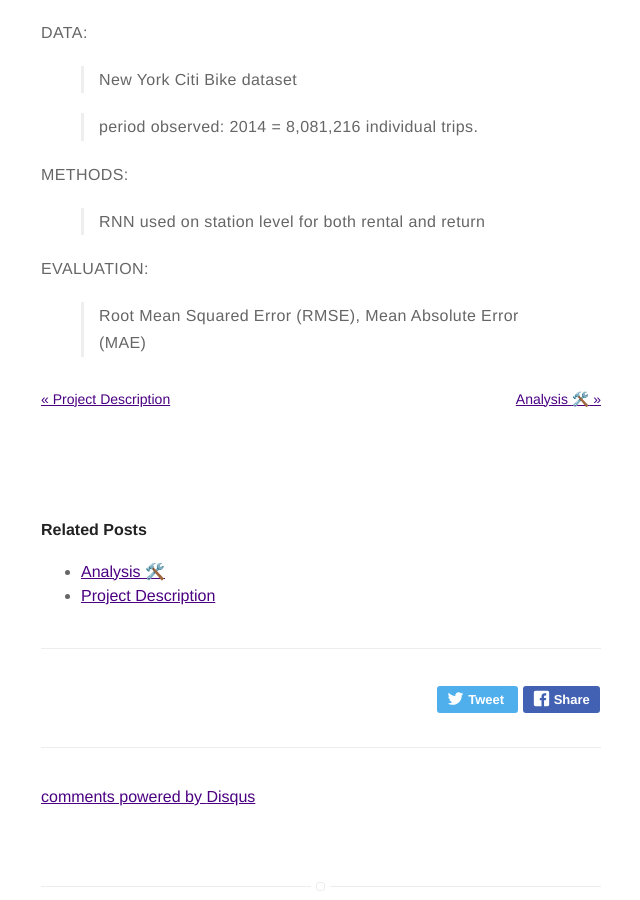
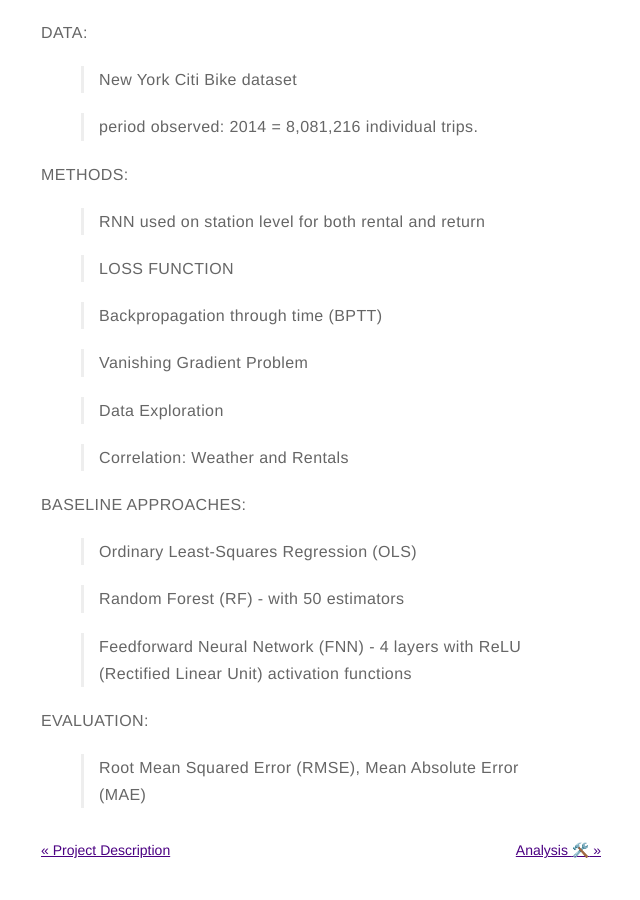
Before and after one commit to dljubenk/dljubenk.github.io, a Jekyll site: the page built from _posts/2019-02-06-literature-study.markdown, in a window 1280 px wide and 900 px high, scrolled down 18545 px. Shown: the whole window, without its empty margins (319-959 px from the left). Built offline with Jekyll 4.4.1, drawn with Linux system fonts in a browser that asks for light colours; emoji names are drawn with the system emoji font; comment, search, counter and statistics services are not loaded.

Commit message:
Update 2019-02-06-literature-study.markdown

```diff
--- a/_posts/2019-02-06-literature-study.markdown
+++ b/_posts/2019-02-06-literature-study.markdown
@@ -455,6 +455,23 @@ DATA:
 METHODS:
 > RNN used on station level for both rental and return
 
+> LOSS FUNCTION
+
+> Backpropagation through time (BPTT)
+
+> Vanishing Gradient Problem
+
+> Data Exploration
+
+> Correlation: Weather and Rentals
+
+BASELINE APPROACHES:
+> Ordinary Least-Squares Regression (OLS)
+
+> Random Forest (RF) - with 50 estimators
+
+> Feedforward Neural Network (FNN) - 4 layers with ReLU (Rectified Linear Unit) activation functions
+
 EVALUATION:
 >Root Mean Squared Error (RMSE), Mean Absolute Error (MAE)
 
```
